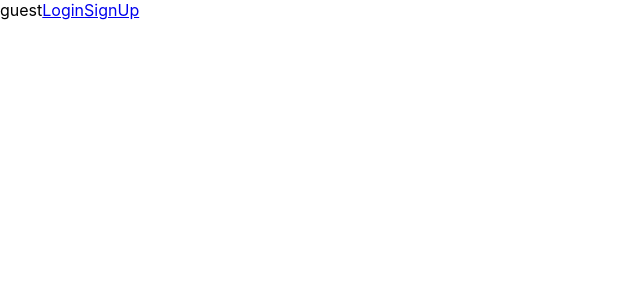
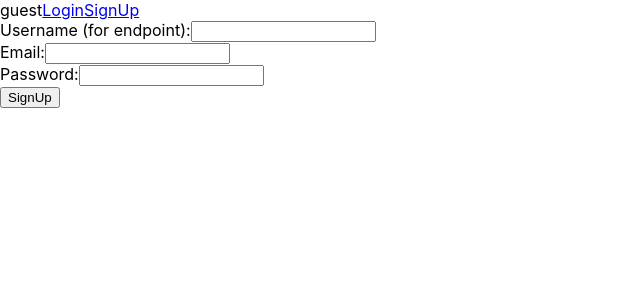
Before and after one commit to teamilink/client, a React (Create React App) app: page /signup in a window 1280 px wide. Before the commit this address had no page. Shown: the top 300 px of the page, without its empty margins (0-640 px from the left). Built offline with nearby package versions, Linux system fonts and the light colour scheme.

Commit message:
implement the signup form with input of username, email and password

```diff
--- a/src/App.js
+++ b/src/App.js
@@ -3,6 +3,7 @@ import { BrowserRouter as Router, Routes, Route } from "react-router-dom";
 import DashboardPage from "./components/DashboardPage";
 import Login from "./components/Login";
 import Navbar from "./components/Navbar";
+import SignUp from "./components/Signup";
 
 const App = () => {
   const [loggedInUser, setLoggedUser] = useState("");
@@ -14,6 +15,7 @@ const App = () => {
   return (
     <Router>
       <Navbar loggedInUser={loggedInUser} activeUser={activeUser} />
+      <SignUp />
       <Routes>
         <Route
           path="login"
--- a/src/components/Signup.js
+++ b/src/components/Signup.js
@@ -1,21 +1,45 @@
 import { useState } from "react"
 
-const SignUp = () => {
+const SignUp = ({NewUser}) => {
+
+    const initialFormData = {
+        username:"",
+        email: "",
+        password: ""
+    }
+
+    const [formData, setUser] = useState(initialFormData)
+
+    const handleSubmit = (e) => {
+        e.preventDefault ()
+        console.log("clicked")
+        console.log(formData)
+        NewUser(formData.user)
+        setUser(initialFormData)
+    }
+
+    const handleUserData = (e) => {
+
+        setUser({
+            ...formData,
+            [e.target.id]: e.target.value
+        })
+    }
 
     return (
         <>
-           <form onSubmit={handleSubmit}>
+           <form >
                 <div>
                     <label>Username (for endpoint):</label>
-                    <input type="text" name="user" id="user" />
+                    <input type="text" name="username" id="username" />
                 </div>
                 <div>
                     <label>Email:</label>
-                    <input type="text" name="user" id="user" />
+                    <input type="text" name="email" id="email" value = {formData.email} onChange={handleUserData}/>
                 </div>
                 <div>
                     <label>Password:</label>
-                    <input type="password" name="password" id="password" />
+                    <input type="password" name="password" id="password" value = {formData.password} onChange={handleUserData} />
                 </div>
                 <input type="submit" value="SignUp" />
            </form>
```
